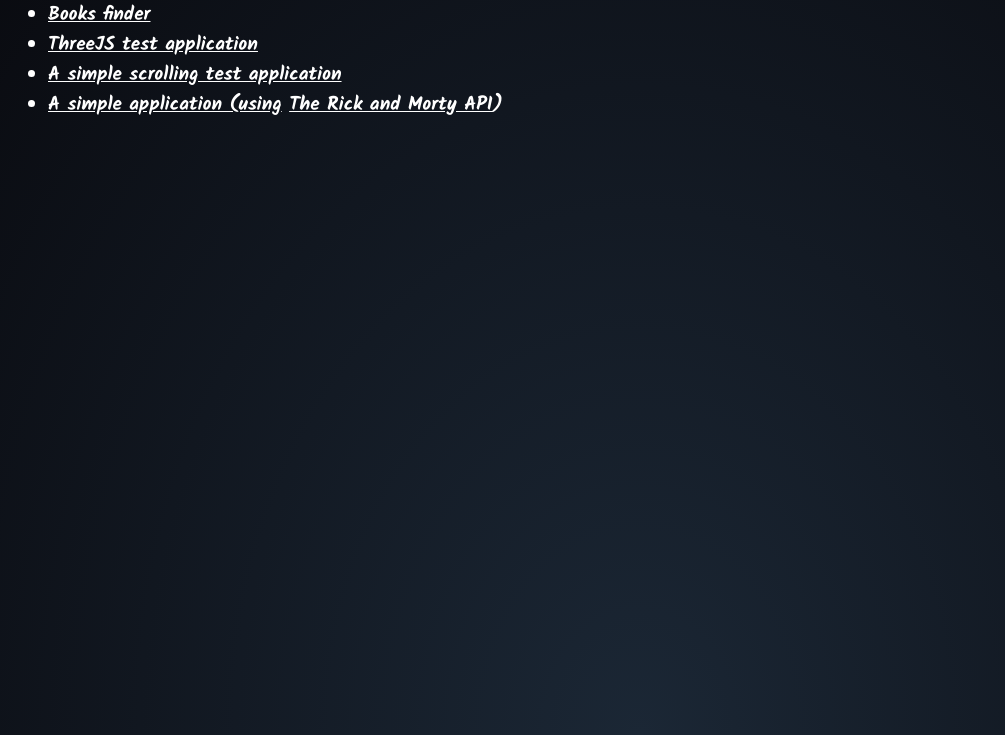
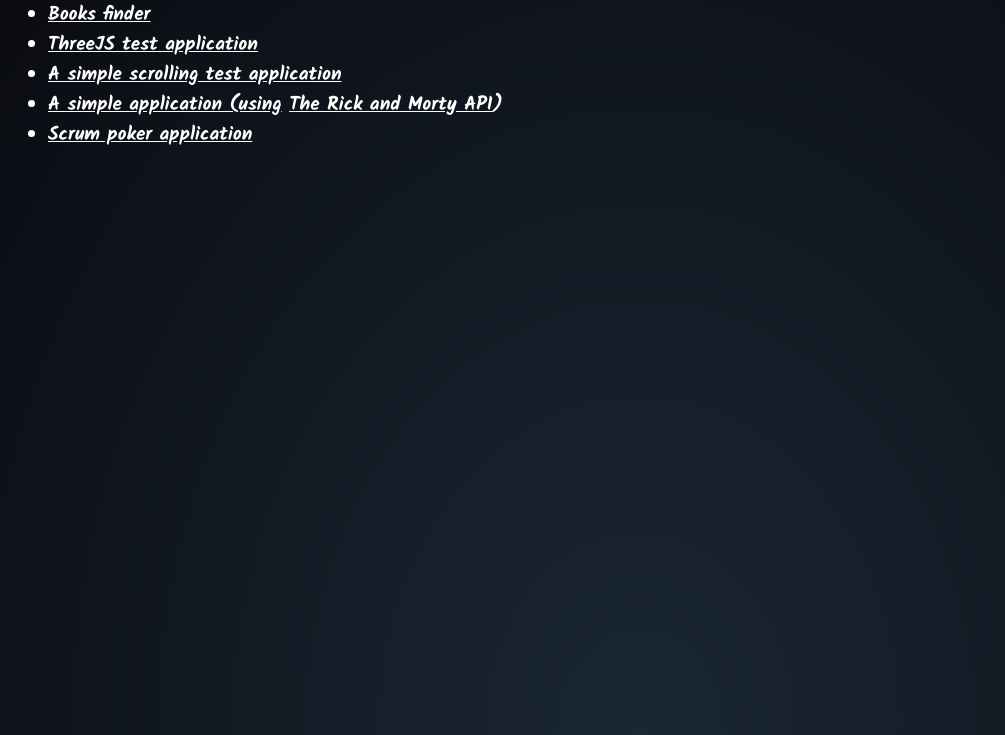
Before and after one commit to roclimber1/roclimber1.github.io, a website: page index.html in a window 1280 px wide. Shown: the part 94-829 px from the top of the page, without its empty margins (0-1005 px from the left). Drawn offline with Linux system fonts and the light colour scheme; a script that the page names is missing.

Commit message:
add scrum poker application

```diff
--- a/index.html
+++ b/index.html
@@ -33,6 +33,10 @@
           <a href="pages/rick_and_morty/index.html">A simple application (using</a>
           <a href="https://rickandmortyapi.com/" target="_blank" rel="noopener noreferrer">The Rick and Morty API</a>)
         </li>
+
+        <li>
+          <a href="https://www.scrum-pokeroom.store">Scrum poker application</a>
+        </li>
     </ul>
 
   </body>
```
